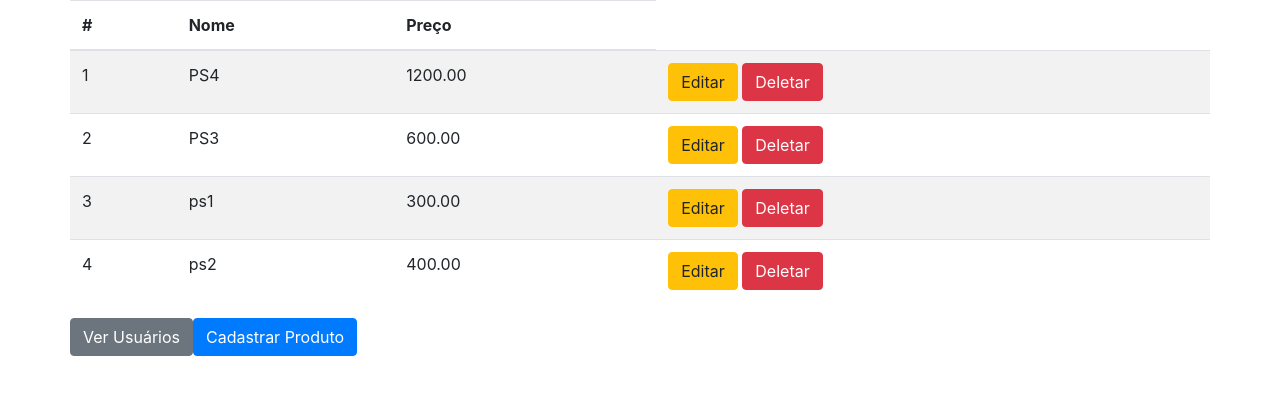
After one commit to Constantini-D/CRUD, a Django app: template core/templates/produto.html in a window 1280 px wide. The commit adds this page. Shown: the top 395 px of the page. Run offline with Django 3.2, Linux system fonts and the light colour scheme; the template is opened without the code that fills it: values that come from a table or form of the project are taken from there, others are empty; data comes from the database, SQL or seed files in the repository; both versions use the stored data as it was after the commit; parts of the project's set-up code (start-up, migrations or seed data) failed here and were passed over; some libraries are stand-ins or nearby versions.

Commit message:
Projeto CRUD Parte de usuário e produto finalizadas

```diff
--- a/core/admin.py
+++ b/core/admin.py
@@ -3,6 +3,7 @@ from django.contrib import admin
 # Register your models here.
 
 from .models import Produto, Usuario
+
 
 @admin.register(Produto)
 class ProdutoAdmin(admin.ModelAdmin):
--- a/core/models.py
+++ b/core/models.py
@@ -5,10 +5,7 @@ from django.db import models
 
 class Produto(models.Model):
     nome = models.CharField(max_length=100)
-    preco = models.DecimalField(max_digits=5, decimal_places=2)
-
-    def __str__(self):
-        return self.nome
+    preco = models.DecimalField(max_digits=10, decimal_places=2)
 
 
 class Usuario(models.Model):
--- a/core/templates/index.html
+++ b/core/templates/index.html
@@ -32,7 +32,8 @@
         </table>
         <div class="container">
             <div class="row"  align="center">
-                    <a class="btn btn-primary" href="{% url 'cadastrar_usuario' %}" align="center">Cadastrar</a>
+                <a class="btn btn-secondary" href="{% url 'produtos' %}" align="center">Ver Produto</a>
+                <a class="btn btn-primary" href="{% url 'cadastrar_usuario' %}" align="center">Cadastrar Usuario</a>
             </div>
         </div>
     </div>
--- /dev/null
+++ b/core/templates/produto.html
@@ -0,0 +1,36 @@
+{% extends 'base.html' %}
+{% block content %}
+    <div class="row">
+        <table class = "table table-striped">
+            <thead>
+                <tr>
+                    <th scope="col">#</th>
+                    <th scope="col">Nome</th>
+                    <th scope="col">Preço</th>
+                </tr>
+            </thead>
+            <thead>
+            <tbody>
+            {% for produto in produtos %}
+                <tr>
+                    <td scope ="row">{{ produto.id }}</td>
+                    <td scope ="row">{{ produto.nome }}</td>
+                    <td scope ="row">{{ produto.preco }}</td>
+                    <td scope="row">
+                        <a class="btn btn-warning" href="{% url 'upd_produto' produto.pk%}" >Editar</a>
+                        <a class="btn btn-danger" href="{% url 'del_produto' produto.pk%}">Deletar</a>
+
+                    </td>
+                </tr>
+            {% endfor %}
+            </tbody>
+            </thead>
+        </table>
+        <div class="container">
+            <div class="row"  align="center">
+                    <a class="btn btn-secondary" href="{% url 'index' %}" align="center">Ver Usuários</a>
+                    <a class="btn btn-primary" href="{% url 'cadastrar_produto' %}" align="center">Cadastrar Produto</a>
+            </div>
+        </div>
+    </div>
+{% endblock%}
--- a/core/urls.py
+++ b/core/urls.py
@@ -6,4 +6,10 @@ urlpatterns = [
     path('cadastrar/', CreateUsuarioView.as_view(), name='cadastrar_usuario'),
     path('<int:pk>/update/', UpdateUsuarioView.as_view(), name='upd_usuario'),
     path('<int:pk>/delete/', DeleteUsuarioView.as_view(), name='del_usuario'),
+
+    path('produto/', ProdutoView.as_view(), name='produtos'),
+    path('produto_cadastrar/', CreateProdutoView.as_view(), name='cadastrar_produto'),
+    path('<int:pk>/produto_delete/', DeleteProdutoView.as_view(), name='del_produto'),
+    path('<int:pk>/produto_update/', UpdateProdutoView.as_view(), name='upd_produto'),
+
 ]
```
Also changed, not shown: core/templates/produto_del.html (added, +19 -0 lines), core/templates/produto_form.html (added, +15 -0 lines), core/views.py (+28 -0 lines), db.sqlite3.
